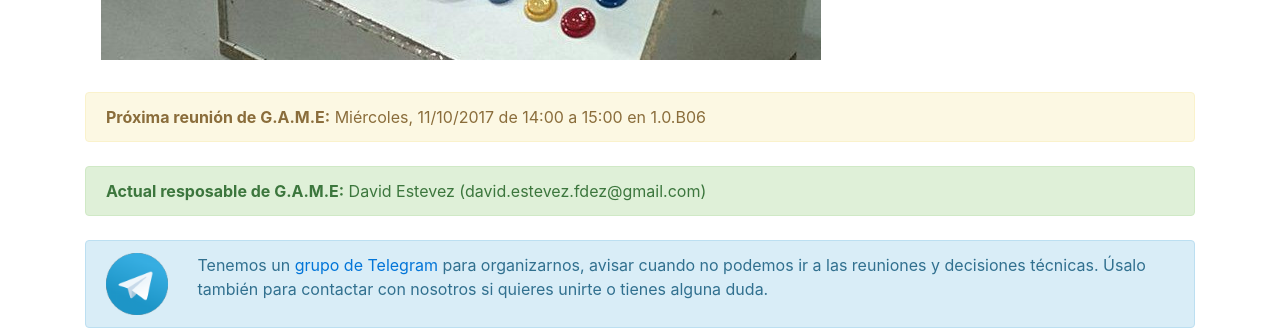
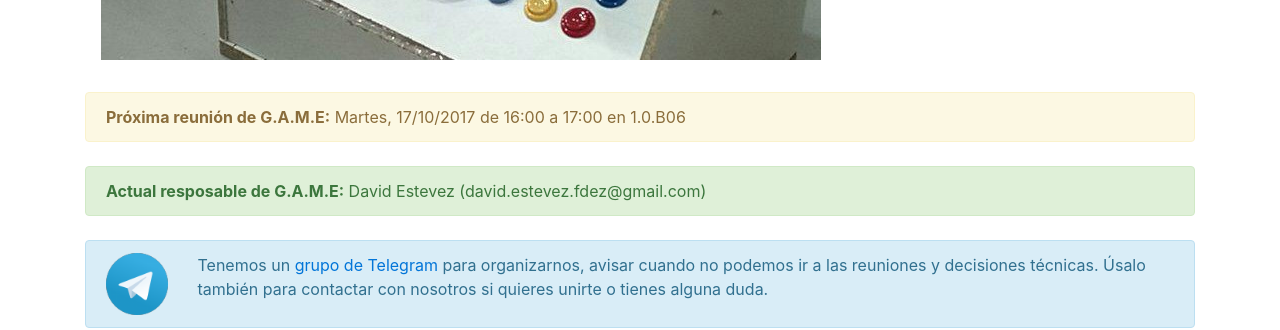
Before and after one commit to asrob-uc3m/asrob-uc3m.github.io, a Jekyll site: the page built from _workgroups/2017-05-28-game.markdown, in a window 1280 px wide and 900 px high, scrolled down 1053 px. Shown: the part 153-483 px from the top of the window. Built offline with Jekyll 4.4.1, drawn with Linux system fonts in a browser that asks for light colours.

Commit message:
Update 2017-05-28-game.markdown

```diff
--- a/_workgroups/2017-05-28-game.markdown
+++ b/_workgroups/2017-05-28-game.markdown
@@ -10,7 +10,7 @@
 picture_full: /img/game-full.jpg
 manager: David Estevez
 manager_email: david.estevez.fdez@gmail.com
-next_meeting:  Miércoles, 11/10/2017 de 14:00 a 15:00 en 1.0.B06
+next_meeting:  Martes, 17/10/2017 de 16:00 a 17:00 en 1.0.B06
 next_meeting_doodle: http://doodle.com/poll/bdd8rc2qvq699umh
 layout: workgroup
 ---
```
